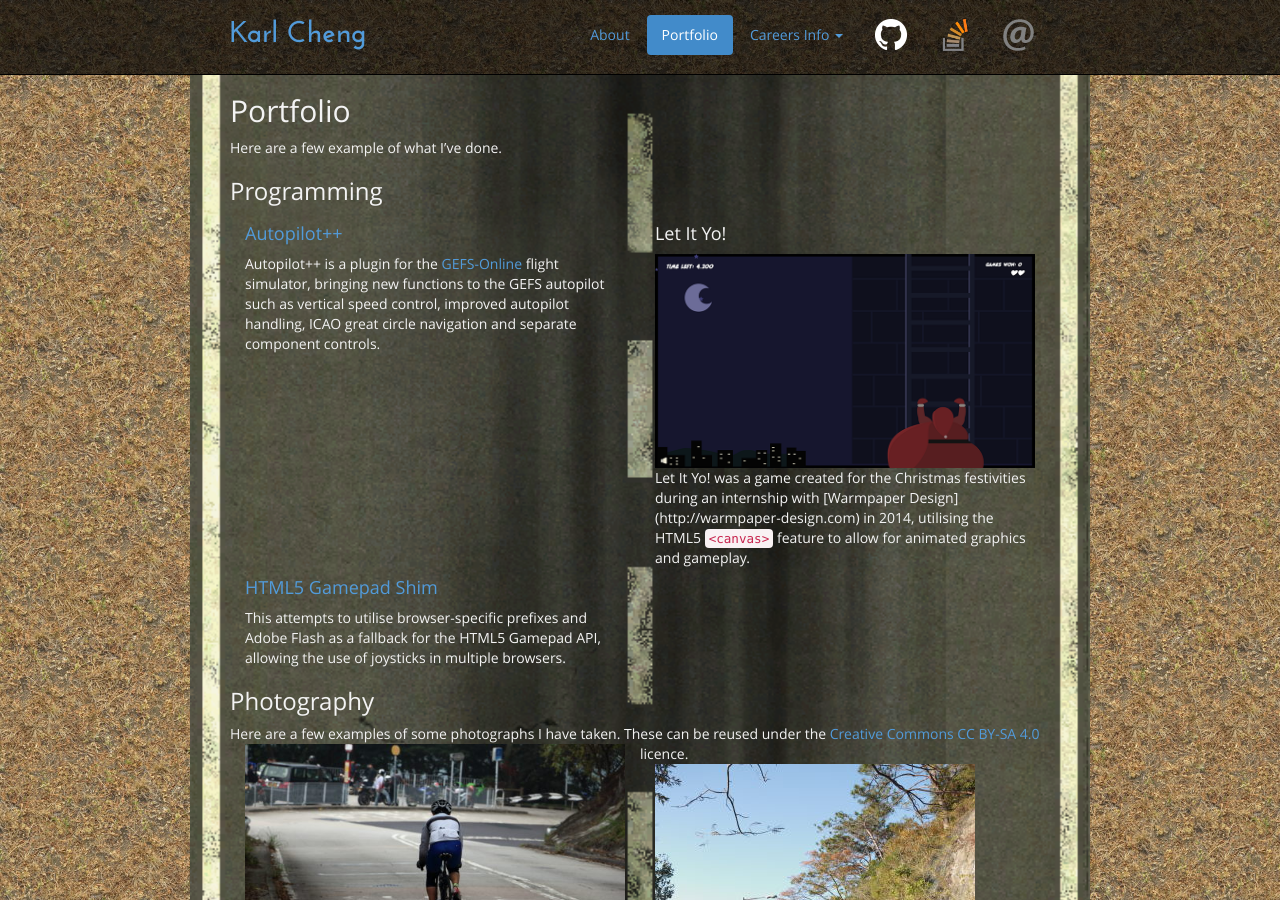
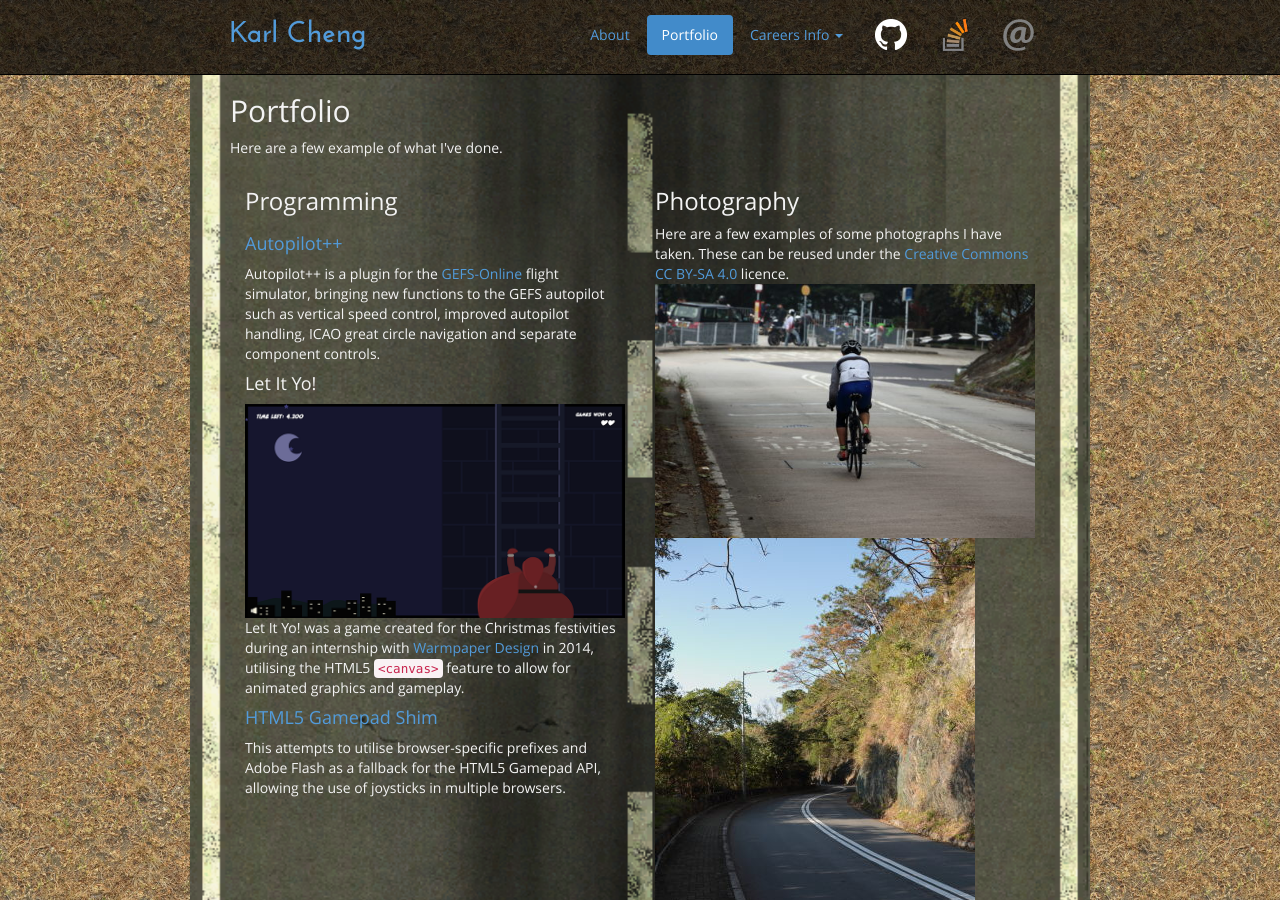
Before and after one commit to Qantas94Heavy/qantas94heavy.github.io, a Jekyll site: the page built from portfolio.md, in a window 1280 px wide and 900 px high. Built offline with Jekyll 4.4.1, drawn with Linux system fonts in a browser that asks for light colours.

Commit message:
Try and fix portfolio page layout

```diff
--- a/portfolio.md
+++ b/portfolio.md
@@ -4,11 +4,12 @@ layout: default
 
 ## Portfolio
 
-Here are a few example of what I've done.
+<p>Here are a few example of what I've done.</p>
 
-<h3>Programming</h3>
-<div class="row marketing">
-  <div class="col-lg-6">
+<div class="col-lg-6">
+  <h3>Programming</h3>
+
+  <div class="row marketing">
     <h4><a href="https://github.com/Qantas94Heavy/autopilot-pp">Autopilot++</a></h4>
 
     Autopilot++ is a plugin for the <a href="http://www.gefs-online.com">GEFS-Online</a> flight simulator, bringing new functions
@@ -16,16 +17,16 @@ Here are a few example of what I've done.
     component controls.
   </div>
 
-  <div class="col-lg-6">
+  <div class="row marketing">
     <h4>Let It Yo!</h4>
     <img src="{{ site.baseurl }}/img/let-it-yo.png" alt="Screenshot of game" class="img-responsive">
 
     Let It Yo! was a game created for the Christmas festivities during an internship with
-    [Warmpaper Design](http://warmpaper-design.com) in 2014, utilising the HTML5 <code>&lt;canvas&gt;</code>
+    <a href="http://warmpaper-design.com">Warmpaper Design</a> in 2014, utilising the HTML5 <code>&lt;canvas&gt;</code>
     feature to allow for animated graphics and gameplay.
   </div>
 
-  <div class="col-lg-6">
+  <div class="row marketing">
     <h4><a href="https://github.com/Qantas94Heavy/gamepad-shim">HTML5 Gamepad Shim</a></h4>
 
     This attempts to utilise browser-specific prefixes and Adobe Flash as a fallback for the HTML5 Gamepad API,
@@ -33,20 +34,23 @@ Here are a few example of what I've done.
   </div>
 </div>
 
-<h3>Photography</h3>
-<div class="row marketing">
-  Here are a few examples of some photographs I have taken. These can be reused under the
-  <a href="https://creativecommons.org/licenses/by-sa/4.0/">Creative Commons CC BY-SA 4.0</a>
-  licence.
+<div class="col-lg-6">
+  <h3>Photography</h3>
 
-  <div class="col-lg-6">
+  <div class="row marketing">
+    Here are a few examples of some photographs I have taken. These can be reused under the
+    <a href="https://creativecommons.org/licenses/by-sa/4.0/">Creative Commons CC BY-SA 4.0</a>
+    licence.
+  </div>
+
+  <div class="row marketing">
     <a href="{{ site.baseurl }}/img/img1.jpeg">
       <img src="{{ site.baseurl }}/img/img1-preview.jpeg"
            alt="Image of cyclist on road" class="img-responsive">
     </a>
   </div>
 
-  <div class="col-lg-6">
+  <div class="row marketing">
     <a href="{{ site.baseurl }}/img/img2.jpeg">
       <img src="{{ site.baseurl }}/img/img2-preview.jpeg"
            alt="Image of nature and road" class="img-responsive">
```
